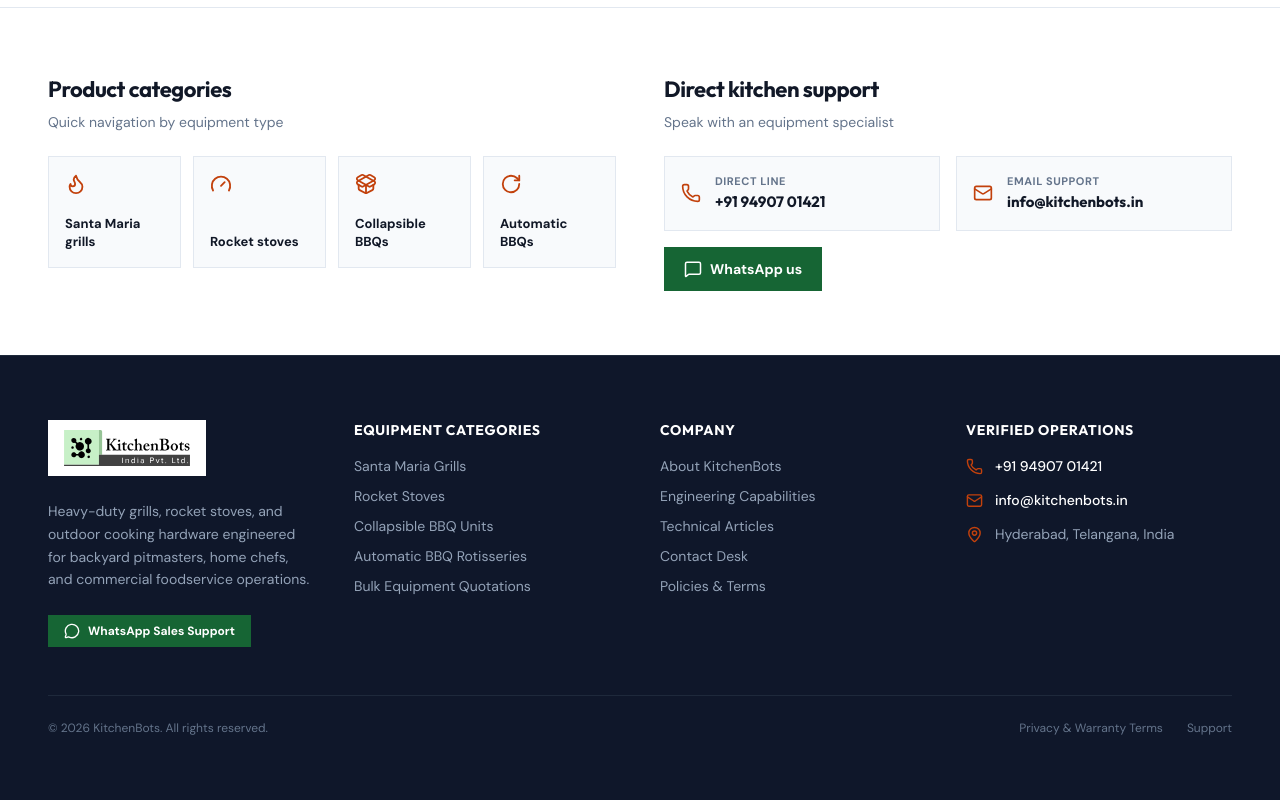
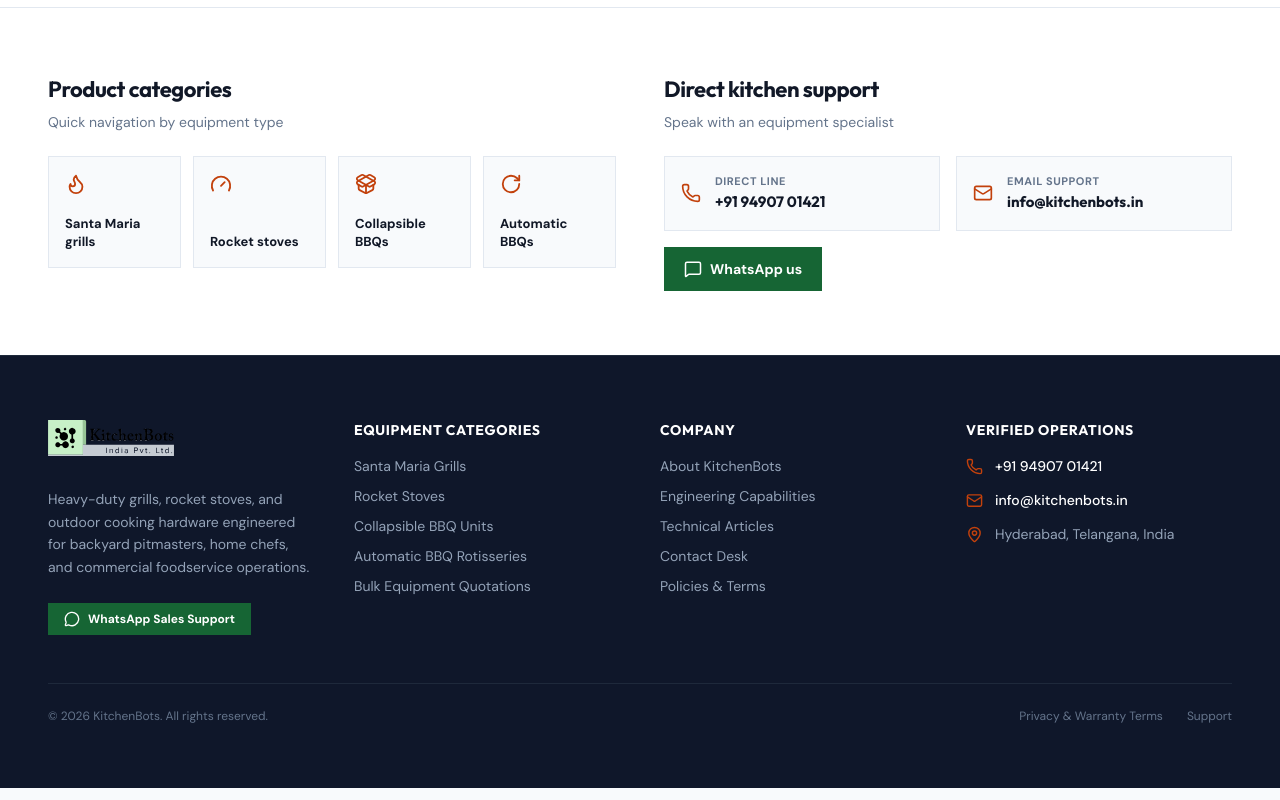
Before and after one commit to kitchen-bots/kitchen-bots-ecommerce, a React (Vite) app: page / in a window 1280 px wide. Shown: the part 2509-3309 px from the top of the page. Built offline with nearby package versions, Linux system fonts and the light colour scheme; no server answers.

Commit message:
fix(ui): remove white box behind footer logo and blend with dark background

```diff
--- a/src/components/Footer.tsx
+++ b/src/components/Footer.tsx
@@ -20,9 +20,9 @@ export default function Footer({ onNavigate }: FooterProps) {
               className="mb-6 inline-block text-left focus:outline-none group"
               aria-label="KitchenBots home"
             >
-              <div className="inline-flex items-center justify-center rounded-xl bg-white px-4 py-2.5 shadow-sm transition-transform duration-200 group-hover:scale-[1.02]">
+              <div className="inline-flex items-center justify-center transition-transform duration-200 group-hover:scale-[1.02]">
                 <img
-                  src="/images/kitchenbots-logo.svg"
+                  src="/images/kitchenbots-logo-white.svg"
                   alt="KitchenBots"
                   className="h-8 md:h-9 w-auto object-contain"
                 />
```
Also changed, not shown: public/images/kitchenbots-logo-white.svg (added).
